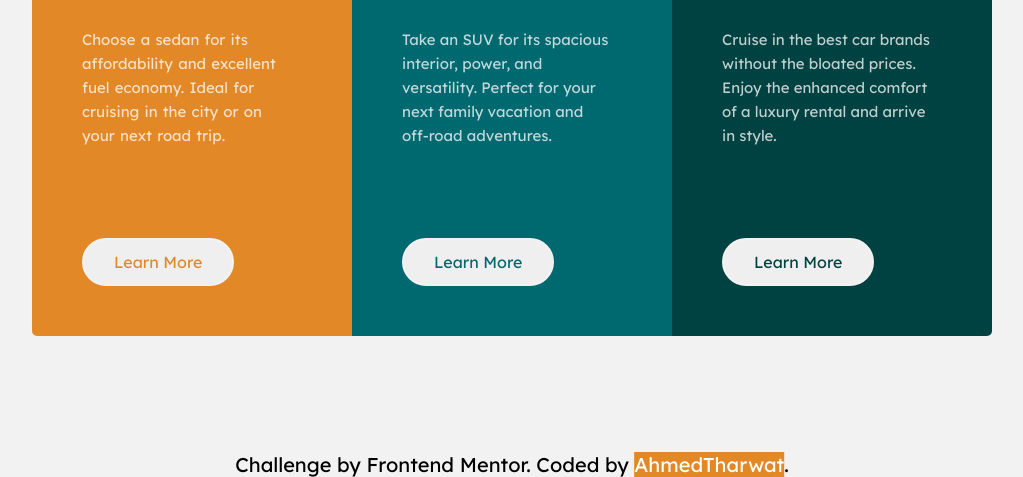
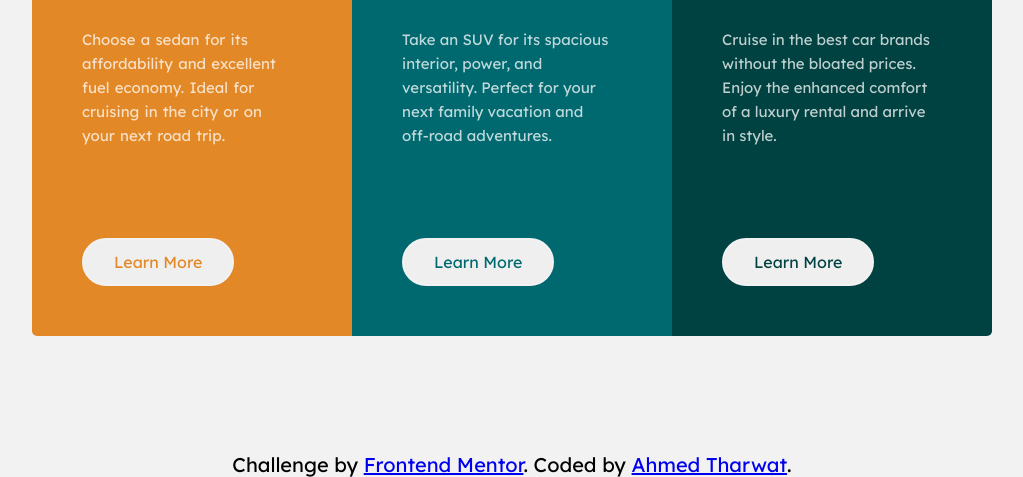
Before and after one commit to lordexg/3-column-preview-card-component, a plain HTML site: page index.html in a window 1280 px wide. Shown: the part 324-801 px from the top of the page, without its empty margins (128-1151 px from the left). Drawn offline with Linux system fonts and the light colour scheme.

Commit message:
Update index.html

```diff
--- a/index.html
+++ b/index.html
@@ -52,7 +52,8 @@
         </div>
     </div>
     <footer class="footer">
-        <p>Challenge by Frontend Mentor. Coded by <span>AhmedTharwat</span>.</p>
+      <p>  Challenge by <a href="https://www.frontendmentor.io?ref=challenge" target="_blank">Frontend Mentor</a>.
+        Coded by <a href="https://www.frontendmentor.io/profile/lordexg" target="_blank">Ahmed Tharwat</a>.</p>
     </footer>
 </body>
 </html>
```
